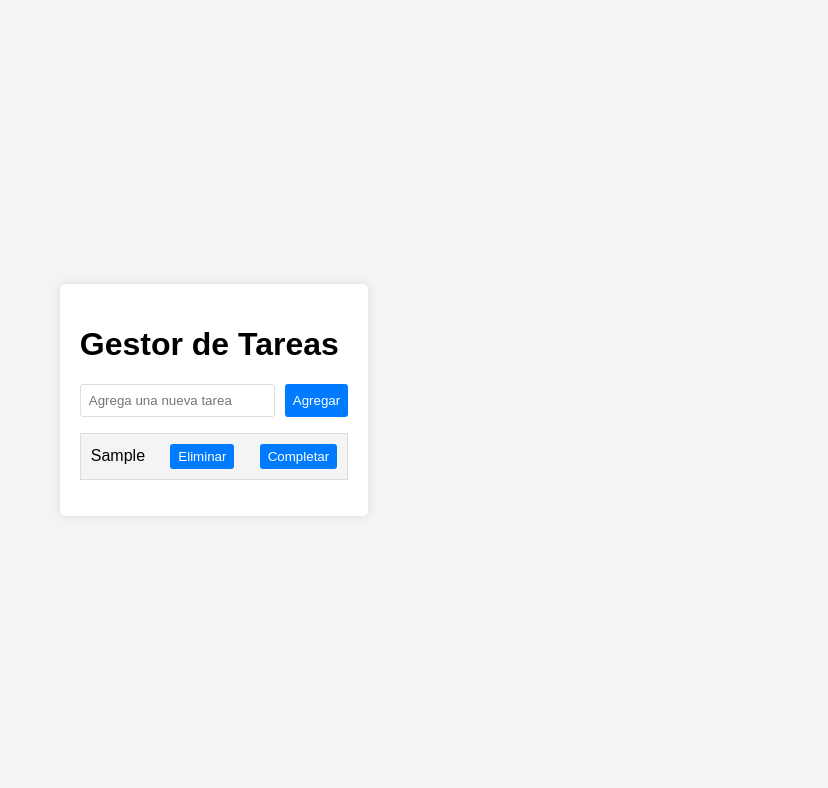
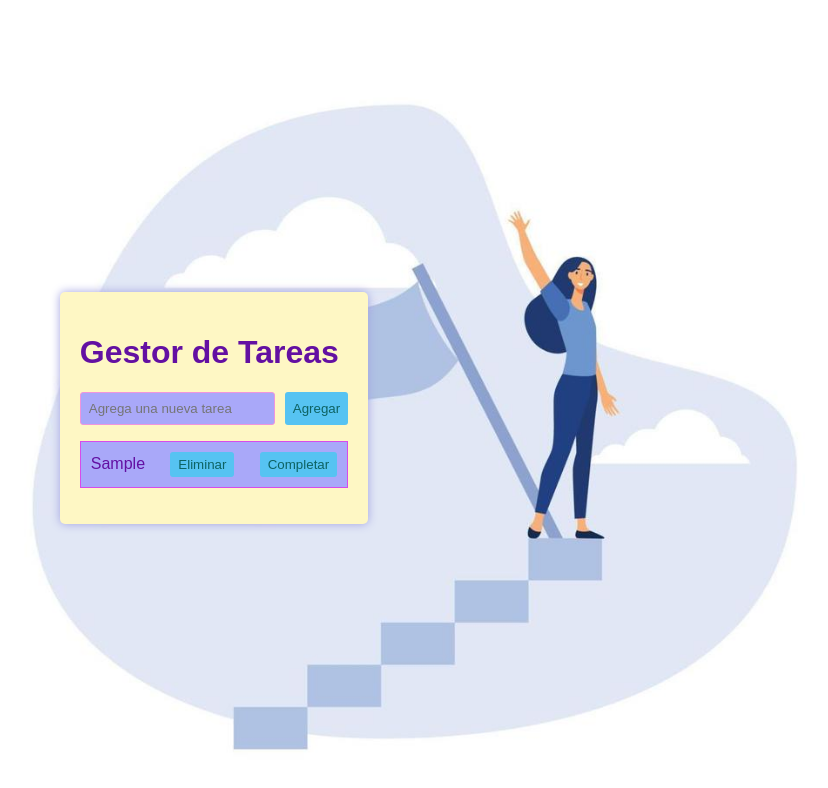
Before and after one commit to VielkaServin/gestorTareas, a website built with webpack: page dist/index.html in a window 1280 px wide. Both pictures are taken after typing "Sample" into the empty fields and a click on the button "Agregar". Shown: the whole page, without its empty margins (426-1254 px from the left). Built offline with nearby package versions, Linux system fonts and the light colour scheme; a web font is replaced by a local one.

Commit message:
Proyecto Terminado

```diff
--- a/package.json
+++ b/package.json
@@ -18,5 +18,8 @@
     "webpack": "^5.93.0",
     "webpack-cli": "^5.1.4",
     "webpack-dev-server": "^5.0.4"
+  },
+  "dependencies": {
+    "canvas-confetti": "^1.9.3"
   }
 }
--- a/src/index.js
+++ b/src/index.js
@@ -1,5 +1,6 @@
 import { renderTasks } from "./ui";
 import { addTask, deleteTask, updateTasks } from "./task";
+import confetti from "canvas-confetti";
 
 document.addEventListener("DOMContentLoaded", () => {
     //Hacemos visible la lista de tareas
@@ -9,7 +10,7 @@ document.addEventListener("DOMContentLoaded", () => {
     document.getElementById("task-form").addEventListener("submit", (e) => {
         e.preventDefault();
         const taskInput = document.getElementById("task-input");
-        if( taskInput!== "") {
+        if( taskInput.value !== "") {
             //agreganmos la tarea
             addTask(taskInput.value);
 
@@ -33,8 +34,17 @@ document.addEventListener("DOMContentLoaded", () => {
             const taskId = e.target.parentElement.getAttribute("data-id");
             updateTasks(taskId);
             renderTasks();
-        };
-
+            confetti({
+                particleCount: 100,
+                spread:70,
+                origin: { y:0.6},
+            })
+        }
+        if(e.target.classList.contains("undo")) {
+            const taskId = e.target.parentElement.getAttribute("data-id");
+            updateTasks(taskId);
+            renderTasks();
+        }
     });
 
 });
--- a/src/styles.css
+++ b/src/styles.css
@@ -1,21 +1,26 @@
 /* estilos generales */
 body{
-    font-family: Arial, sans-serif;
-    background-color: #f4f4f4;
-    margin: 0;
+    font-family: sans-serif;
+    font-weight: 100;
+    font-style: normal;
+    background-image: url("../dist/imagenes/morado.jpg");
+    background-size: cover;
+    background-position: 200px 0px;
+    background-repeat: no-repeat;
     padding: 0;
     height: 100vh;
     display: flex;
     justify-content: center;
     align-items: center;
+
 }
 
 /* Estilos para el contenedor principal */
 #app{
-    background-color: white;
+    background-color: rgb(254, 247, 196);
     padding: 20px;
     border-radius: 5px;
-    box-shadow: 0 0 10px rgba(0, 0, 0, 0.1); /*caja de sombra*/
+    box-shadow: 0 0 10px #a2a2e2 ; /*caja de sombra*/
 }
 
 /* Estilos para el formulario*/
@@ -29,15 +34,18 @@ input{
     width: 75%;
     padding: 8px;
     margin-right: 10px;
-    border: 1px solid #ddd;
+    border: 1px solid #ef95dd;
     border-radius: 3px;
+    background-color: #a9a8f9;
+    color: #6310a2;
+
 }
 
 /* Estilos al boton*/
 button{
     padding: 5px 8px; /* se pueden poner ambos valores para arriba-abajo izquierda-derecha*/
-    background-color: #007bff;
-    color: white;
+    background-color: #56c3f2;
+    color: rgb(13, 98, 98);
     border: none;
     border-radius: 3px;
     cursor: pointer; /*cambiar el cursor a manita*/
@@ -51,17 +59,26 @@ ul{
 
 /*Estilos para el elemento de la lista*/
 li{
-    background-color: #f4f4f4;
+    background-color: #a9a8f9;
     padding: 10px;
-    border: 1px solid #ddd;
+    border: 1px solid #d74bea;
     margin-top: 10px;
     display: flex;
     justify-content: space-between;
     align-items: center;
+    color: #6310a2;
 }
 
 /*Estilos para el elemento completado de la lista*/
 li.completed{
     text-decoration: line-through;
-    color: #888;
+    color: #d74bea;
 }
+
+
+h1{
+    color: #6310a2;
+}
+.task-input{
+color: #020203;
+}
--- a/src/ui.js
+++ b/src/ui.js
@@ -18,7 +18,7 @@ export const renderTasks = () => {
         li.innerHTML = `
             ${task.text}
             <button class="delete"> Eliminar </button>
-            <button class="toggle"> ${ task.completed === false? "Completar" : "Deshacer"} </button>
+            <button class= ${ task.completed === false? "toggle" : "undo"} > ${ task.completed === false? "Completar" : "Deshacer"} </button>
         `; // boton con texto dinamico dependiendo de una variable true y false
 
         tasksList.appendChild(li);
```
Also changed, not shown: dist/imagenes/arriba.jpg (added), dist/imagenes/morado.jpg (added), dist/imagenes/morado1.jpg (added), dist/imagenes/motivacion.png (added), dist/imagenes/mujer.jpg (added), dist/index.html, 2 other files.
